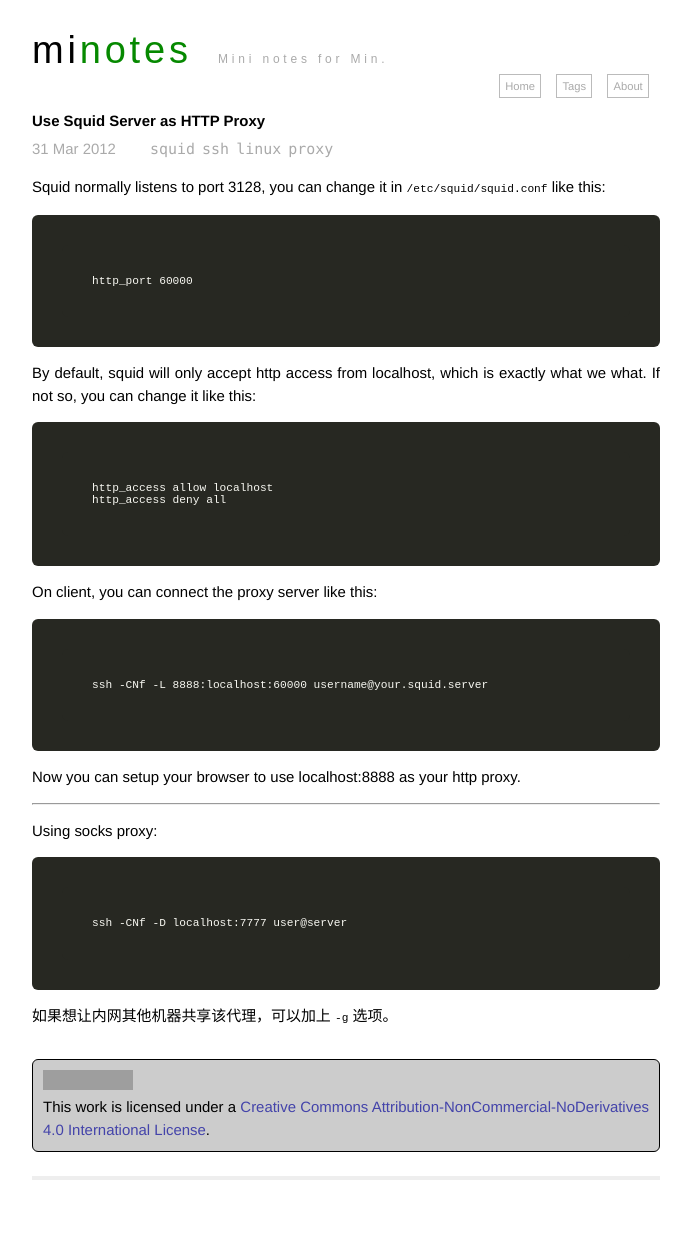
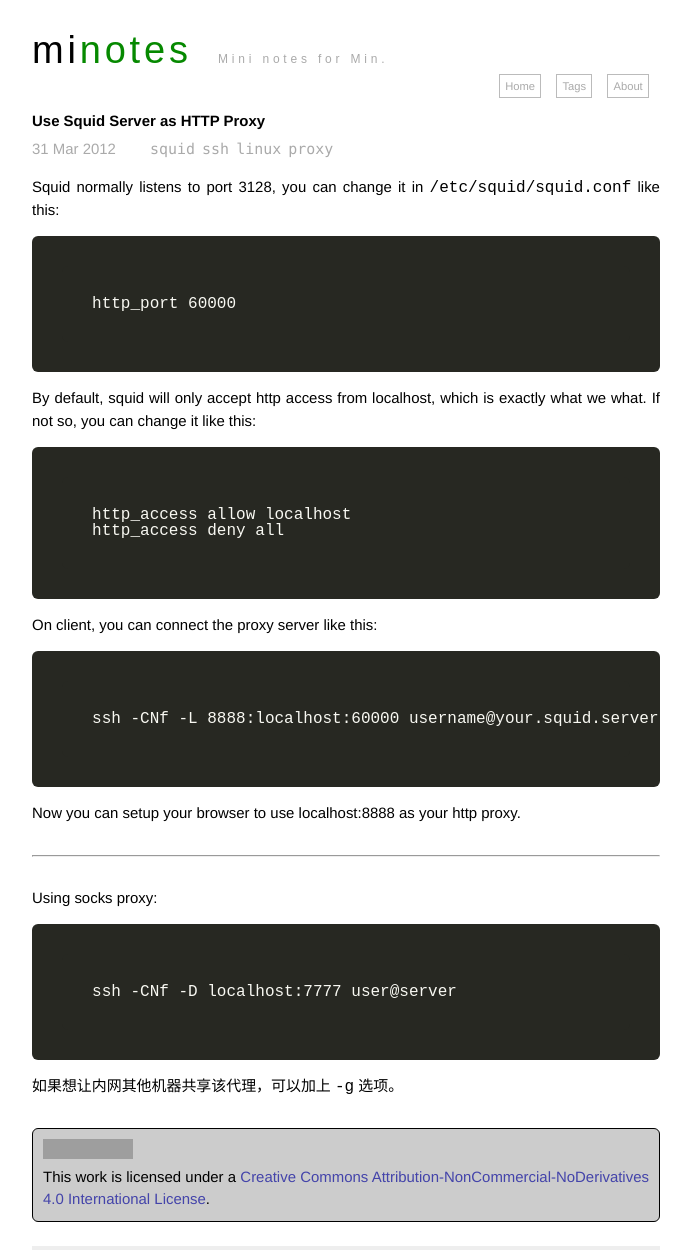
Before and after one commit to mindeng/mindeng.github.io, a Jekyll site: the page built from _posts/2012-03-31-45.markdown, in a window 1280 px wide. Shown: the whole page, without its empty margins (294-985 px from the left). Built offline with Jekyll 4.4.1, drawn with Linux system fonts in a browser that asks for light colours; before the commit the page ends 1180 px from its top, so only the background shows below that; grey boxes are pictures that could not be loaded.

Commit message:
css updated.

```diff
--- a/static/css/main.css
+++ b/static/css/main.css
@@ -17,6 +17,11 @@ body {
   font: 13.34px Helvetica, Arial, sans-serif;
   font-size: small;
   text-align: center;
+}
+
+hr {
+    margin-top: 30px;
+    margin-bottom: 30px;
 }
 
 h1, h2, h3, h4, h5, h6 {
@@ -183,7 +188,7 @@ a:hover   { color: #000; }
 }
 
 .post code {
-    font-size: .7rem;
+    font-size: 1rem;
 }
 
 .post pre code {
```
